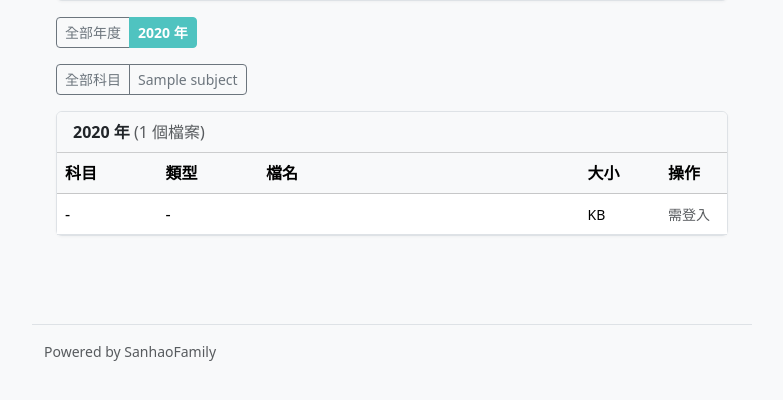
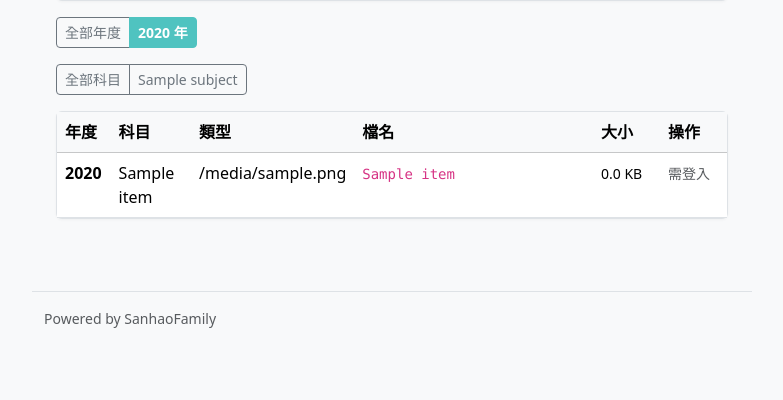
Before and after one commit to apingchang/TQark-web, a FastAPI app: template backend/app/templates/cap_exam.html in a window 1280 px wide. Shown: the part 256-656 px from the top of the page, without its empty margins (248-1031 px from the left). Run offline with FastAPI, Linux system fonts and the light colour scheme; the template is opened without the code that fills it: most values are stand-ins (such as "Sample title", 1, 10 or a date in 2020); parts of the project's set-up code (start-up, migrations or seed data) failed here and were passed over; some libraries are stand-ins or nearby versions.

Commit message:
refactor(ui): flat list view for CAP/CEEC exam browsers (one table, sorted by year DESC)
【2026-07-25 William 需求】
之前每個年度一個 card 包一個 table (cap_exam 用 year grouping,
ceec_exam 用 (exam_type, year) grouping) 換成一張 flat table。

新呈現:
  CAP: 1 table, columns: 年度 / 科目 / 類型 / 檔名 / 大小 / 操作
  CEEC: 1 table, columns: 年度 (含考試類型 sub-text) / 科目 / 類型 / 檔名 / 大小 / 操作

排序:
  CAP: year DESC → subject → file_type → filename
  CEEC: year DESC → exam_type → subject → file_type → filename
  empty subject/file_type ('-') 排後面 (讓有資料的先顯示)

【改動】
- _render_cap_exam_results: by_year dict → flat items list + sort
- _render_ceec_exam_results: grouped dict → flat items list + sort
- cap_exam.html: 一個 table, 取消 per-year card
- ceec_exam.html: 一個 table, 年度 cell 加 exam_type sub-text
- _sort_key / _sort_key_ceec: 用 (is_empty, value) tuple 讓 '-' 排後面

【驗證】
- CAP: 323 rows, SORT OK (115→102, subject 國文→寫作→數學→社自→英)
- CEEC: 1490 rows, SORT OK (115 分科→學測, year DESC)

```diff
--- a/backend/app/api/pages.py
+++ b/backend/app/api/pages.py
@@ -776,26 +776,33 @@ async def cap_exam_browser(
 def _render_cap_exam_results(request, user, year, subject, filetype):
     """
     內部 helper: 渲染 cap_exam.html 結果。可由 cap_exam_browser 或 /ui/search (grade=會考) 呼。
+    【2026-07-25 改】改成單一 flat list, 排序: 年度 DESC → 科目 → 類型 → 檔名
     """
     # 取 raw items, 做 filter (subject + filetype + year)
     # 【2026-07-24 改】一個 call _scan_pdf_tree() 就好, 避免 repeated scan
     all_items = _scan_pdf_tree(CAP_DIR)
 
-    # Apply subject/filetype filters
+    # Apply subject/filetype/year filters
     items = all_items
     if subject:
         items = [i for i in items if i["subject"] == subject]
     if filetype:
         items = [i for i in items if filetype in i["file_type"]]
-
-    # Group by year
-    by_year: dict[int, list] = {}
-    for item in items:
-        by_year.setdefault(item["year"], []).append(item)
-
-    # Apply year filter
     if year is not None:
-        by_year = {year: by_year.get(year, [])}
+        items = [i for i in items if i["year"] == year]
+
+    # Sort: year DESC → subject → file_type → filename
+    # Empty subject/file_type 排後面 (用 (is_empty, value) tuple)
+    def _sort_key(i):
+        subj = i["subject"] or ""
+        ftype = i["file_type"] or ""
+        return (
+            -(i["year"] or 0),
+            (1, "") if subj == "" else (0, subj),  # empty 排後面
+            (1, "") if ftype == "" else (0, ftype),
+            i["name"] or "",
+        )
+    items = sorted(items, key=_sort_key)
 
     # Build year/subject lists (for filter UI) - 用未 filter 的 all_items
     all_years = sorted(set(i["year"] for i in all_items if i["year"] > 0), reverse=True)
@@ -806,7 +813,7 @@ def _render_cap_exam_results(request, user, year, subject, filetype):
         {
             **_common_ctx(user),
             "request": request,
-            "by_year": dict(sorted(by_year.items(), reverse=True)),
+            "items": items,
             "all_years": all_years,
             "all_subjects": all_subjects,
             "selected_year": year,
@@ -865,31 +872,35 @@ async def ceec_exam_browser(
 def _render_ceec_exam_results(request, user, exam_type, year, subject, filetype):
     """
     內部 helper: 渲染 ceec_exam.html 結果。可由 ceec_exam_browser 或 /ui/search (grade=大學入學考) 呼。
+    【2026-07-25 改】改成單一 flat list, 排序: 年度 DESC → 考試類型 → 科目 → 類型 → 檔名
     """
     # 【2026-07-24 改】一次取 all_items, 用全量建 filter buttons (受 cache 保護, 0.02s)
     all_items = _scan_pdf_tree(CEEC_DIR)
 
-    # Apply subject/filetype filters
+    # Apply subject/filetype/exam_type/year filters
     items = all_items
+    if exam_type:
+        items = [i for i in items if i["exam_type"] == exam_type]
+    if year is not None:
+        items = [i for i in items if i["year"] == year]
     if subject:
         items = [i for i in items if i["subject"] == subject]
     if filetype:
         items = [i for i in items if filetype in i["file_type"]]
 
-    # Group by (exam_type, year)
-    grouped: dict[tuple, list] = {}
-    for item in items:
-        key = (item["exam_type"], item["year"])
-        grouped.setdefault(key, []).append(item)
-
-    # Apply filters
-    if exam_type is not None:
-        grouped = {k: v for k, v in grouped.items() if k[0] == exam_type}
-    if year is not None:
-        grouped = {k: v for k, v in grouped.items() if k[1] == year}
-
-    # Sorted
-    grouped = dict(sorted(grouped.items(), reverse=True))
+    # Sort: year DESC → exam_type → subject → file_type → filename
+    # Empty subject/file_type 排後面
+    def _sort_key_ceec(i):
+        subj = i["subject"] or ""
+        ftype = i["file_type"] or ""
+        return (
+            -(i["year"] or 0),
+            i["exam_type"] or "",
+            (1, "") if subj == "" else (0, subj),
+            (1, "") if ftype == "" else (0, ftype),
+            i["name"] or "",
+        )
+    items = sorted(items, key=_sort_key_ceec)
 
     # Build filter lists (from all_items, 不受 subject filter 影響)
     all_exam_types = sorted(set(i["exam_type"] for i in all_items if i["exam_type"]))
@@ -901,7 +912,7 @@ def _render_ceec_exam_results(request, user, exam_type, year, subject, filetype)
         {
             **_common_ctx(user),
             "request": request,
-            "grouped": grouped,
+            "items": items,
             "all_exam_types": all_exam_types,
             "all_years": all_years,
             "all_subjects": all_subjects,
--- a/backend/app/templates/cap_exam.html
+++ b/backend/app/templates/cap_exam.html
@@ -64,27 +64,24 @@
   </div>
   {% endif %}
 
-  {% if by_year %}
-    {% for year, items in by_year.items() %}
-      <div class="card mb-3">
-        <div class="card-header bg-light">
-          <strong>{{ year }} 年</strong>
-          <span class="text-muted">({{ items | length }} 個檔案)</span>
-        </div>
+  {% if items %}
+    <div class="card">
       <div class="card-body p-0">
         <table class="table table-hover mb-0">
           <thead class="table-light">
             <tr>
-                <th style="width: 15%;">科目</th>
-                <th style="width: 15%;">類型</th>
+              <th style="width: 8%;">年度</th>
+              <th style="width: 12%;">科目</th>
+              <th style="width: 12%;">類型</th>
               <th>檔名</th>
-                <th style="width: 12%;">大小</th>
+              <th style="width: 10%;">大小</th>
               <th style="width: 10%;">操作</th>
             </tr>
           </thead>
           <tbody>
             {% for item in items %}
               <tr>
+                <td><strong>{{ item.year or '-' }}</strong></td>
                 <td>{{ item.subject or '-' }}</td>
                 <td>{{ item.file_type or '-' }}</td>
                 <td><code class="small">{{ item.name }}</code></td>
@@ -102,7 +99,6 @@
         </table>
       </div>
     </div>
-    {% endfor %}
   {% else %}
     <div class="alert alert-warning">
       <strong>還沒有檔案</strong>
```
Also changed, not shown: backend/app/templates/ceec_exam.html (+8 -9 lines). Lines whose indentation alone changed are shown as unchanged.
